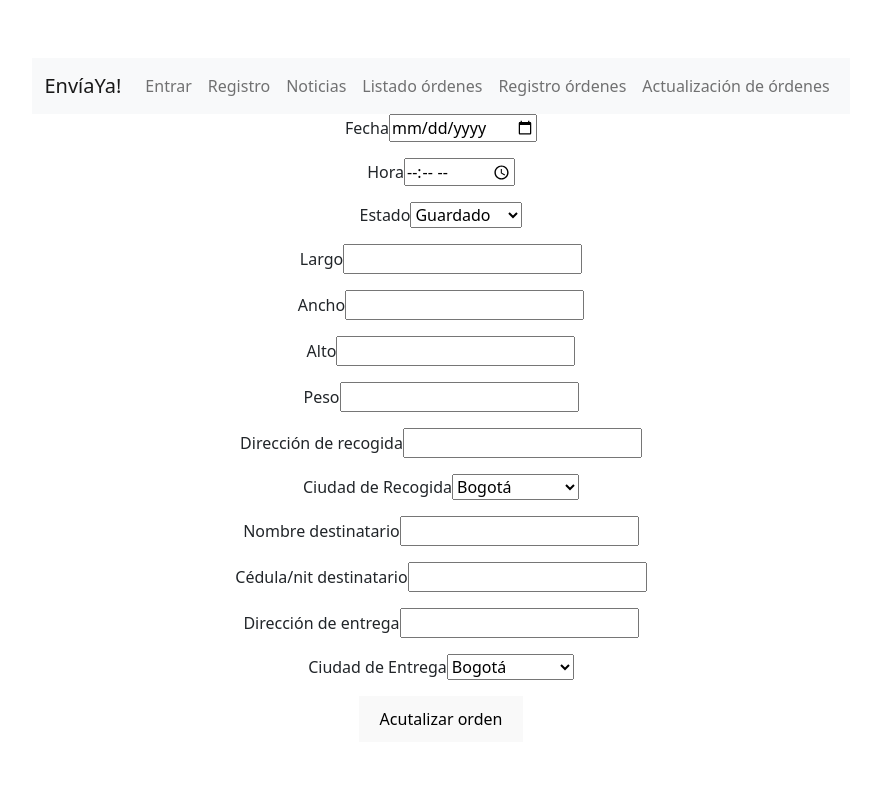
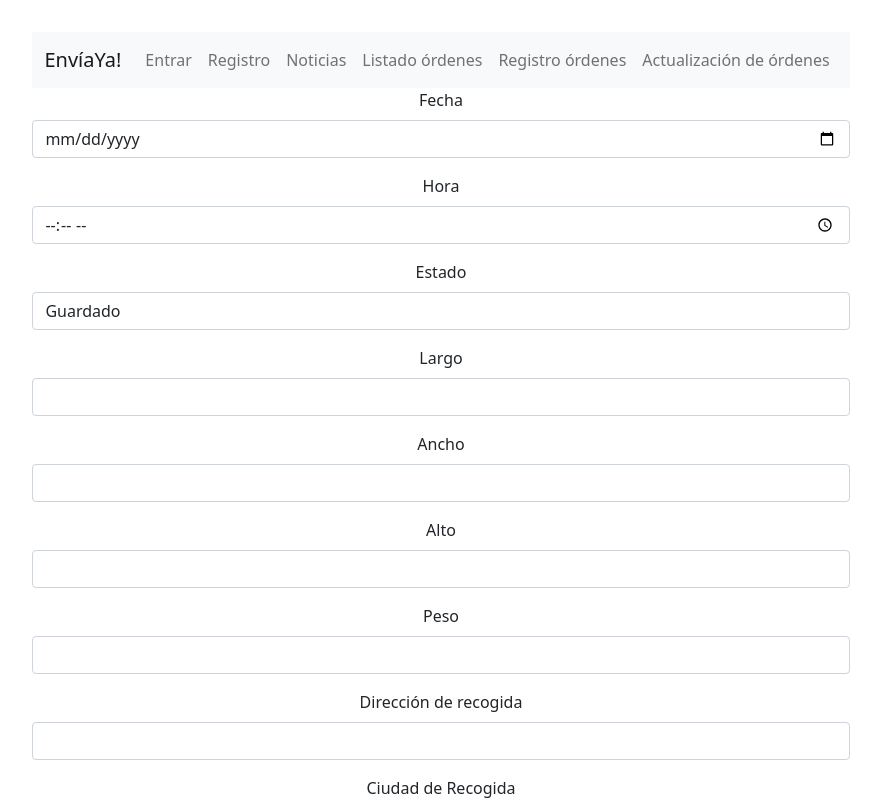
Before and after one commit to Nmartinez28/sprint2mintic, a React (Vite) app: page /A_ordenes in a window 1280 px wide. Shown: the top 800 px of the page, without its empty margins (199-1080 px from the left). Built offline with nearby package versions, Linux system fonts and the light colour scheme.

Commit message:
Actualización A_ordenes

```diff
--- a/src/componentes/A_ordenes.jsx
+++ b/src/componentes/A_ordenes.jsx
@@ -2,43 +2,43 @@ export default function Registro_ordenes(){
     return(
         <form action="">
             <p>
-                <label htmlFor="">Fecha</label>
-                <input type="date"/>
+                <label className="form-label" htmlFor="">Fecha</label>
+                <input className="form-control" type="date"/>
             </p>
             <p>
-                <label htmlFor="">Hora</label>
-                <input type="time"/>
+                <label className="form-label" htmlFor="">Hora</label>
+                <input className="form-control" type="time"/>
             </p>
             <p>
-                <label htmlFor="">Estado</label>
-                <select name="Estado" id="Estado">
+                <label className="form-label" htmlFor="">Estado</label>
+                <select className="form-control" name="Estado" id="Estado">
                     <option value="Guardado">Guardado</option>
                     <option value="Sin guardar">Sin Guardar</option>
                 </select>
             </p>
             <p>
-                <label htmlFor="">Largo </label>
-                <input type="number"/>
+                <label className="form-label" htmlFor="">Largo </label>
+                <input className="form-control" type="number"/>
             </p>
             <p>
-                <label htmlFor="">Ancho </label>
-                <input type="number"/>
+                <label className="form-label" htmlFor="">Ancho </label>
+                <input className="form-control" type="number"/>
             </p>
             <p>
-                <label htmlFor="">Alto </label>
-                <input type="number"/>
+                <label className="form-label" htmlFor="">Alto </label>
+                <input className="form-control" type="number"/>
             </p>
             <p>
-                <label htmlFor="">Peso </label>
-                <input type="number"/>
+                <label className="form-label" htmlFor="">Peso </label>
+                <input className="form-control" type="number"/>
             </p>
             <p>
-                <label htmlFor="">Dirección de recogida </label>
-                <input type="Text"/>
+                <label className="form-label" htmlFor="">Dirección de recogida </label>
+                <input className="form-control" type="Text"/>
             </p>
             <p>
-            <label htmlFor="">Ciudad de Recogida </label>
-                <select name="C_recogida" id="C_recogida">
+            <label className="form-label" htmlFor="">Ciudad de Recogida </label>
+                <select className="form-control" name="C_recogida" id="C_recogida">
                     <option value="Bogota">Bogotá</option>
                     <option value="Medellin">Medellín</option>
                     <option value="Cali">Cali</option>
@@ -48,20 +48,20 @@ export default function Registro_ordenes(){
                 </select>
             </p>
             <p>
-                <label htmlFor="">Nombre destinatario </label>
-                <input type="Text"/>
+                <label className="form-label" htmlFor="">Nombre destinatario </label>
+                <input className="form-control" type="Text"/>
             </p>
             <p>
-                <label htmlFor="">Cédula/nit destinatario </label>
-                <input type="Text"/>
+                <label className="form-label" htmlFor="">Cédula/nit destinatario </label>
+                <input className="form-control" type="Text"/>
             </p>
             <p>
-                <label htmlFor="">Dirección de entrega </label>
-                <input type="Text"/>
+                <label className="form-label" htmlFor="">Dirección de entrega </label>
+                <input className="form-control" type="Text"/>
             </p>
             <p>
-                <label htmlFor="">Ciudad de Entrega </label>
-                <select name="C_entrega" id="C_entrega">
+                <label className="form-label" htmlFor="">Ciudad de Entrega </label>
+                <select className="form-control" name="C_entrega" id="C_entrega">
                     <option value="Bogota">Bogotá</option>
                     <option value="Medellin">Medellín</option>
                     <option value="Cali">Cali</option>
@@ -70,7 +70,7 @@ export default function Registro_ordenes(){
                     <option value="Bucaramanga">Bucaramanga</option>
                 </select>
             </p>
-            <button>Acutalizar orden</button>
+            <button>Actualizar orden</button>
         </form>
     )
 }
```
